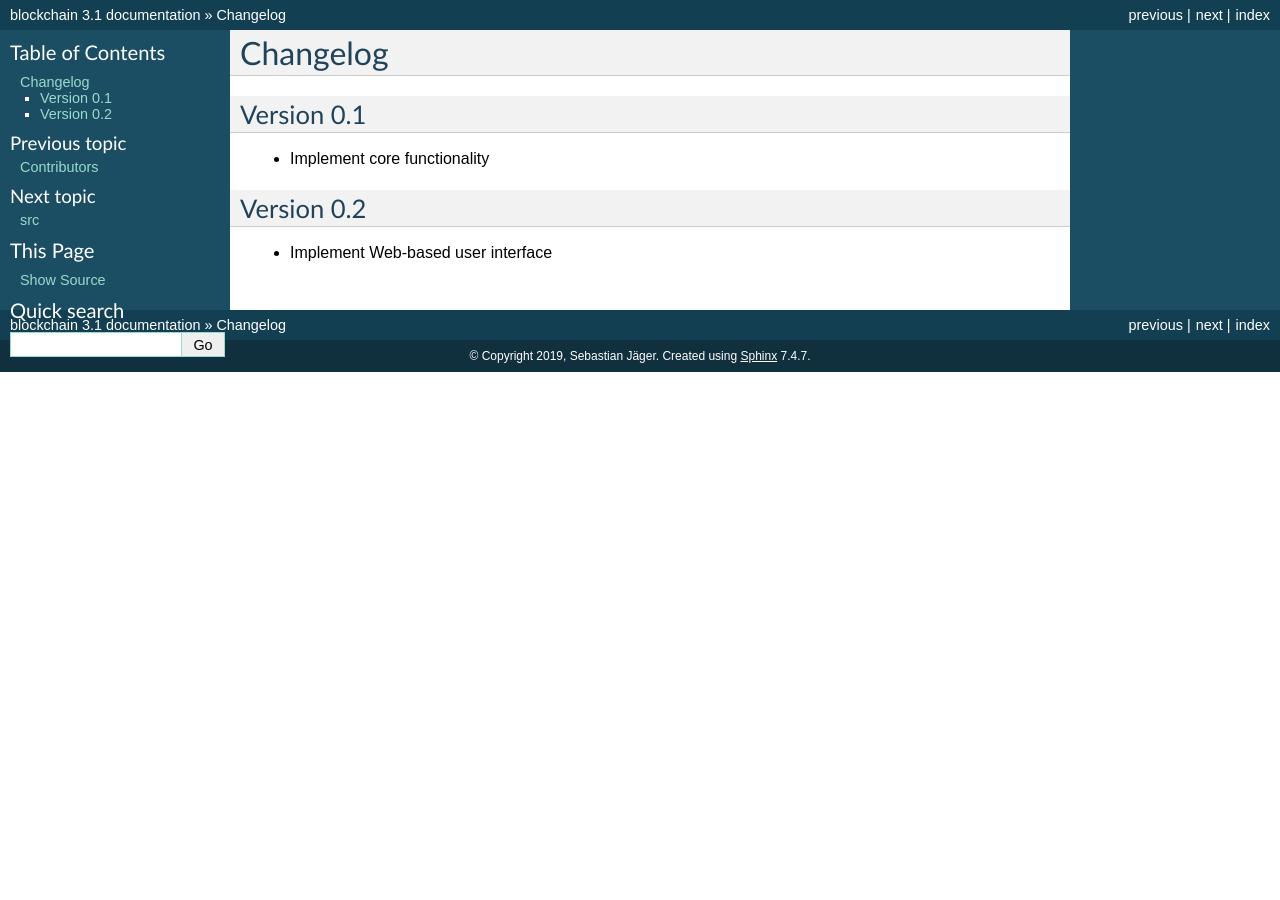
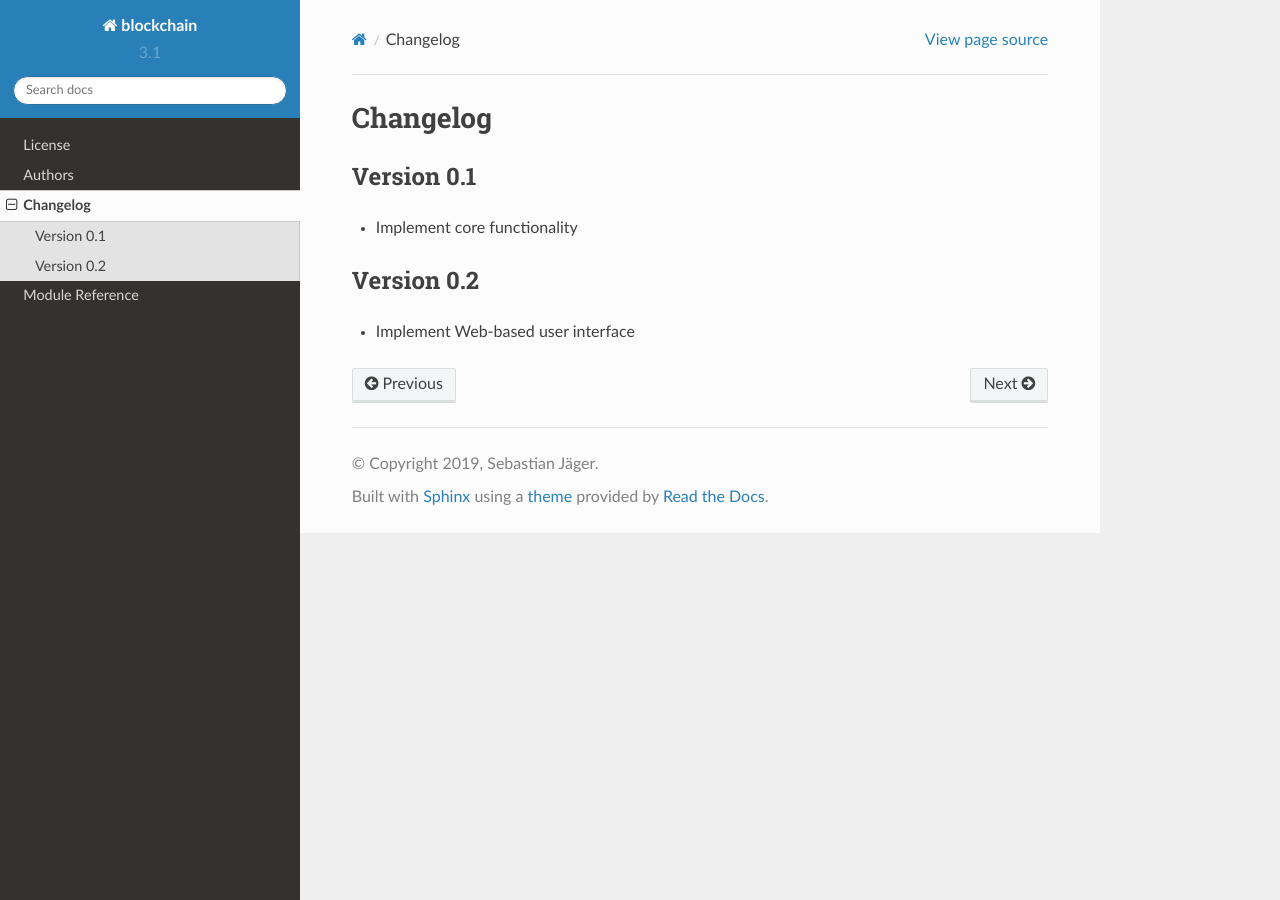
Before and after one commit to se-jaeger/blockchain, a Sphinx documentation site: the page built from docs/changelog.rst, in a window 1280 px wide. Built offline with Sphinx 7.4.7 and the Read the Docs theme 2.0.0, drawn with Linux system fonts in a browser that asks for light colours.

Commit message:
use official readthedocs theme (#43)

```diff
--- a/docs/conf.py
+++ b/docs/conf.py
@@ -66,7 +66,7 @@ except Exception as e:
 extensions = ['sphinx.ext.autodoc', 'sphinx.ext.intersphinx', 'sphinx.ext.todo',
               'sphinx.ext.autosummary', 'sphinx.ext.viewcode', 'sphinx.ext.coverage',
               'sphinx.ext.doctest', 'sphinx.ext.ifconfig', 'sphinx.ext.mathjax',
-              'sphinx.ext.napoleon']
+              'sphinx.ext.napoleon', 'sphinx_rtd_theme']
 
 # Change cofiguration for special and private methods
 napoleon_include_private_with_doc = True
@@ -139,7 +139,7 @@ pygments_style = 'sphinx'
 
 # The theme to use for HTML and HTML Help pages.  See the documentation for
 # a list of builtin themes.
-html_theme = 'classic'
+html_theme = 'sphinx_rtd_theme'
 
 # Theme options are theme-specific and customize the look and feel of a theme
 # further.  For a list of options available for each theme, see the
```
